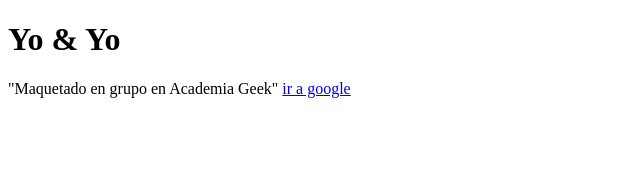
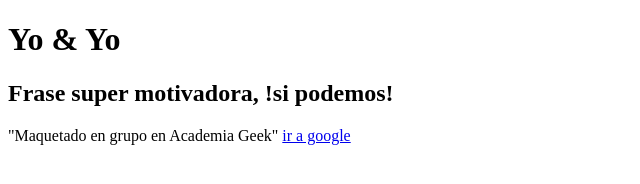
Before and after one commit to laura4614/controldeversiones, a plain HTML site: page index.html in a window 1280 px wide. Shown: the whole page, without its empty margins (0-640 px from the left). Drawn offline with Linux system fonts and the light colour scheme.

Commit message:
segundos cambios

```diff
--- a/index.html
+++ b/index.html
@@ -13,7 +13,7 @@
     </header>
     <main>
         <section class="motivacion">
-
+         <h2>Frase super motivadora, !si podemos!</h2>
         </section>
         <section class="contenido">
 
```
Also changed, not shown: 1 other file.
